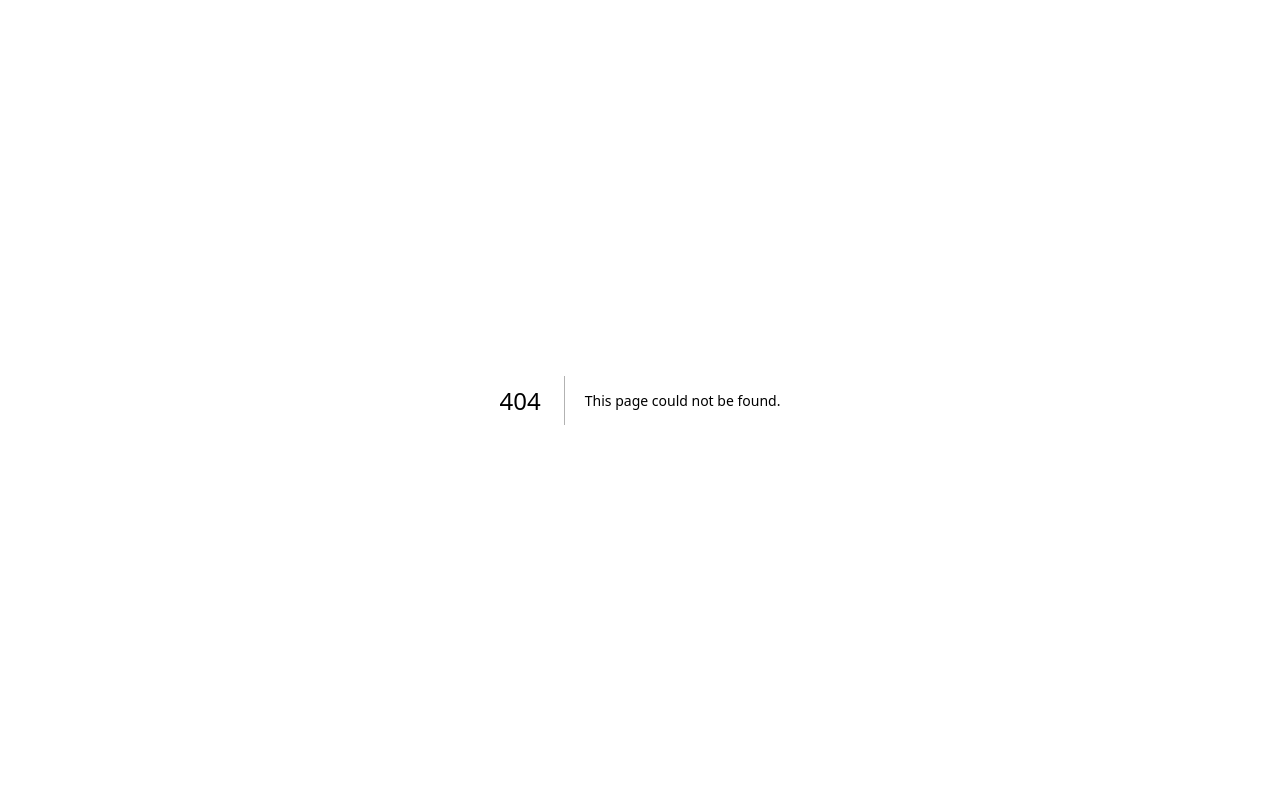
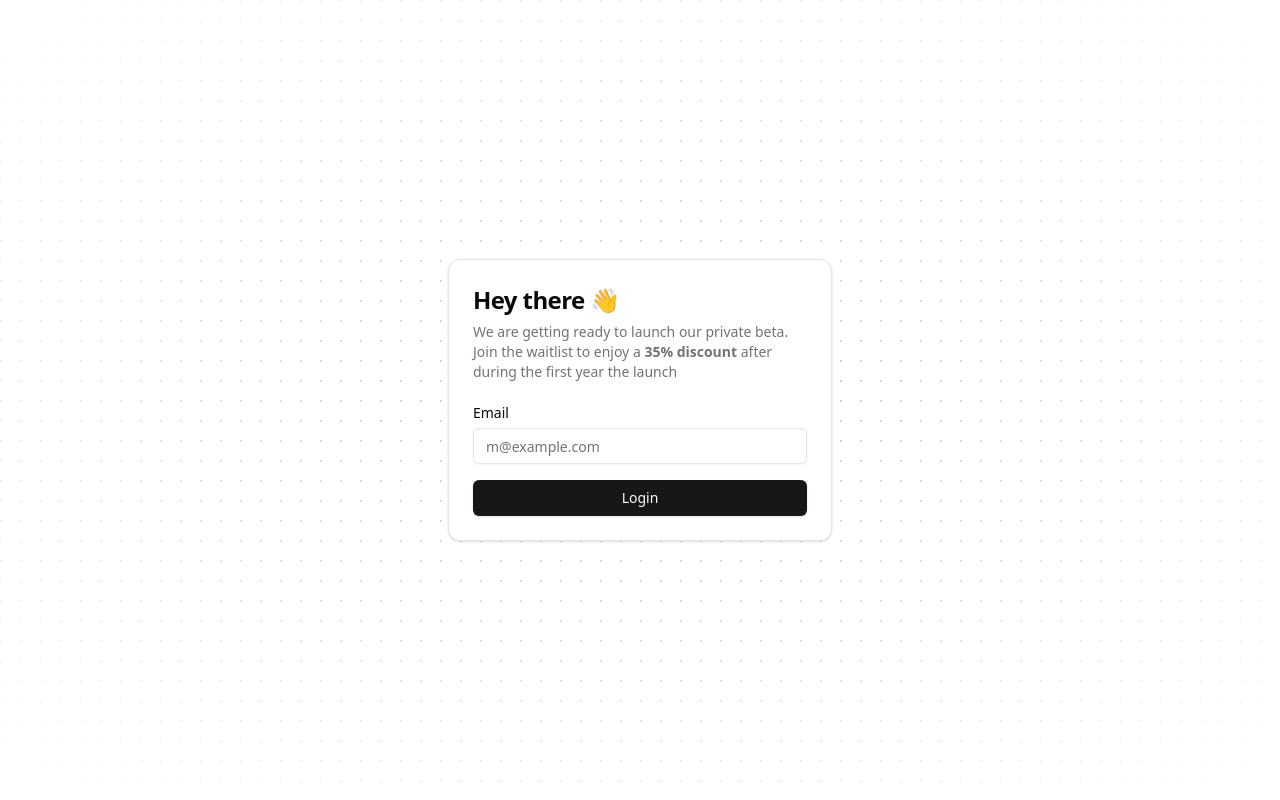
Before and after one commit to gagocarrilloedgar/blueos-webpage, a Next.js app: page /waitlist in a window 1280 px wide. Before the commit this address had no page. Built offline with nearby package versions, Linux system fonts and the light colour scheme.

Commit message:
feat: use logo instead of icon

```diff
--- a/next.config.mjs
+++ b/next.config.mjs
@@ -1,4 +1,11 @@
 /** @type {import('next').NextConfig} */
-const nextConfig = {};
+const nextConfig = {
+  async redirects () {
+    return [
+      { source: '/login', destination: '/waitlist', permanent: false },
+      { source: '/signup', destination: '/waitlist', permanent: false }
+    ]
+  }
+}
 
-export default nextConfig;
+export default nextConfig
--- a/src/app/layout.tsx
+++ b/src/app/layout.tsx
@@ -1,5 +1,4 @@
 import type { Metadata } from "next";
-import Head from "next/head";
 import "./globals.css";
 
 export const metadata: Metadata = {
@@ -62,9 +61,7 @@ export default function RootLayout({
 }>) {
   return (
     <html lang="en">
-      <Head>
-        <link rel="blue icon" href="/public/favicon.ico" />
-      </Head>
+
       <body>{children}</body>
     </html>
   );
--- /dev/null
+++ b/src/app/waitlist/page.tsx
@@ -0,0 +1,47 @@
+"use client";
+
+import { DotBackground } from "@/components/DotBackground";
+import { Button } from "@/components/ui/button";
+import {
+  Card,
+  CardContent,
+  CardDescription,
+  CardHeader,
+  CardTitle
+} from "@/components/ui/card";
+import { Input } from "@/components/ui/input";
+import { Label } from "@/components/ui/label";
+
+export default function Login() {
+  return (
+    <div className="h-screen w-screen flex items-center justify-center">
+      <Card className="z-10 mx-auto max-w-sm">
+        <CardHeader>
+          <CardTitle className="text-2xl">Hey there 👋</CardTitle>
+          <CardDescription>
+            We are getting ready to launch our private beta. Join the waitlist
+            to enjoy a <strong>35% discount</strong> after during the first year
+            the launch
+          </CardDescription>
+        </CardHeader>
+        <CardContent>
+          <div className="grid gap-4">
+            <div className="grid gap-2">
+              <Label htmlFor="email">Email</Label>
+              <Input
+                id="email"
+                type="email"
+                placeholder="m@example.com"
+                required
+              />
+            </div>
+            <Button type="submit" className="w-full">
+              Login
+            </Button>
+          </div>
+        </CardContent>
+      </Card>
+      <DotBackground />
+    </div>
+  );
+}
--- a/src/components/landing/Footer.tsx
+++ b/src/components/landing/Footer.tsx
@@ -1,4 +1,4 @@
-import { Eclipse } from "lucide-react";
+import Image from "next/image";
 
 export function Footer({ border = false }: { border?: boolean }) {
   return (
@@ -6,17 +6,15 @@ export function Footer({ border = false }: { border?: boolean }) {
       <div className="mx-auto max-w-6xl px-4 sm:px-6">
         {/* Top area: Blocks */}
         <div
-          className={`grid gap-10 py-8 sm:grid-cols-12 md:py-12 ${border ? "border-t [border-image:linear-gradient(to_right,transparent,theme(colors.slate.200),transparent)1]" : ""}`}
+          className={`grid gap-10 py-8 sm:grid-cols-12 md:py-12 ${
+            border
+              ? "border-t [border-image:linear-gradient(to_right,transparent,theme(colors.slate.200),transparent)1]"
+              : ""
+          }`}
         >
           {/* 1st block */}
           <div className="space-y-2 sm:col-span-12 lg:col-span-4">
-            <div>
-              <Eclipse
-                fill="#60A5FA"
-                color="white"
-                className="h-8 w-8 opacity-60"
-              />
-            </div>
+            <Image src="/Logo.png" alt="Blue OS logo" width={30} height={30} />
             <div className="text-sm text-gray-600">
               &copy; blueos.com - All rights reserved.
             </div>
--- a/src/components/landing/Header.tsx
+++ b/src/components/landing/Header.tsx
@@ -1,6 +1,6 @@
-import { Eclipse } from "lucide-react";
 
 import { Button } from "@/components/ui/button";
+import Image from "next/image";
 
 export function Header() {
   return (
@@ -9,7 +9,7 @@ export function Header() {
         <div className="relative flex h-14 items-center justify-between gap-3 rounded-lg bg-white/90 px-3 shadow-lg shadow-black/[0.03] backdrop-blur-sm before:pointer-events-none before:absolute before:inset-0 before:rounded-[inherit] before:border before:border-transparent before:[background:linear-gradient(theme(colors.gray.100),theme(colors.gray.200))_border-box] before:[mask-composite:exclude_!important] before:[mask:linear-gradient(white_0_0)_padding-box,_linear-gradient(white_0_0)]">
           {/* Site branding */}
           <div className="flex flex-1 items-center">
-            <Eclipse />
+            <Image src="/Logo.png" alt="Blue OS logo" width={30} height={30} />
           </div>
 
           {/* Desktop sign in links */}
--- a/src/components/landing/Hero.tsx
+++ b/src/components/landing/Hero.tsx
@@ -40,7 +40,7 @@ export function Hero() {
         <section className="flex flex-col items-center pt-12">
           <Button className="bg-blue-400 hover:bg-blue-500" asChild>
             <a href="/signup">
-              Join the beta
+              Join the waitlist
               <ArrowRightIcon className="ml-2 h-4 w-4" />
             </a>
           </Button>
--- a/src/components/landing/Pricing.tsx
+++ b/src/components/landing/Pricing.tsx
@@ -163,7 +163,7 @@ export default function Pricing() {
         "Up to 5 team members",
         "100 GB of document storage"
       ],
-      actionLabel: "Join the beta"
+      actionLabel: "Join the waitlist"
     },
     {
       title: "Blues",
@@ -177,7 +177,7 @@ export default function Pricing() {
         "Up to 25 team members",
         "10 TB of document storage"
       ],
-      actionLabel: "Join the beta",
+      actionLabel: "Join the waitlist",
       popular: true
     },
     {
@@ -185,8 +185,8 @@ export default function Pricing() {
       price: "Custom",
       description: "For companies with more than 250 employees",
       features: [
-        "40 Client accounts",
-        "10 Client portals",
+        "> 40 Client accounts",
+        "> 10 Client portals",
         "Unlimitted projects",
         "Unlimitted storage",
         "Unlimitted team members",
```
